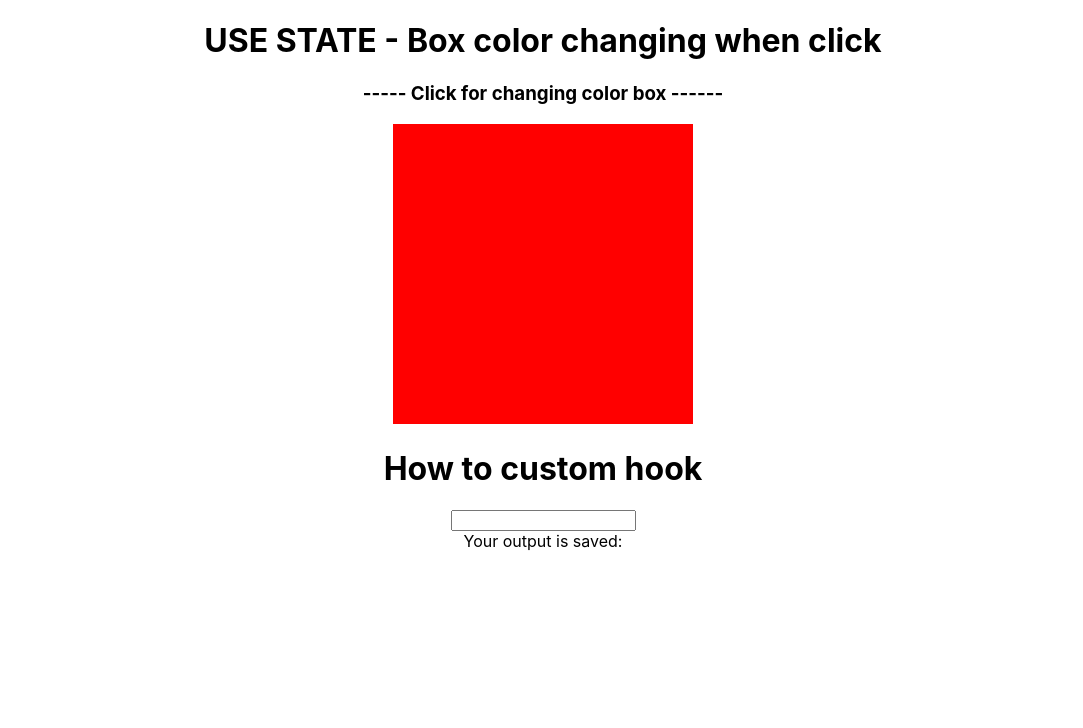
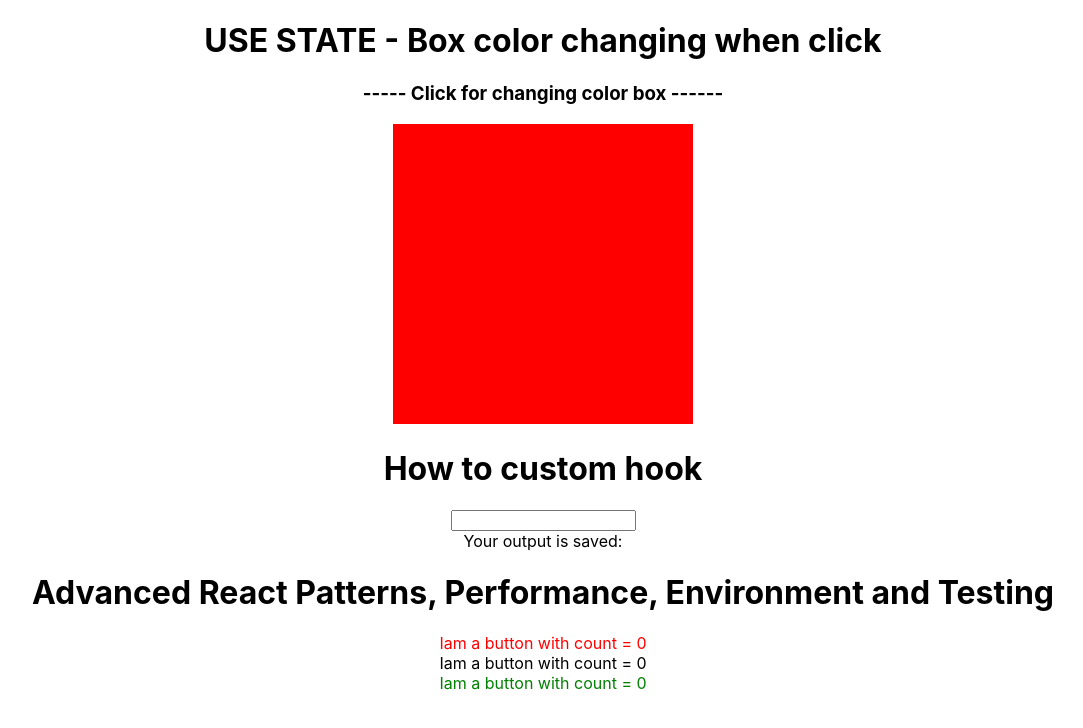
Before and after one commit to dvhata/react-learning-haunguyen, a React (Create React App) app: page / in a window 1280 px wide. Shown: the top 728 px of the page, without its empty margins (97-1180 px from the left). Built offline with nearby package versions, Linux system fonts and the light colour scheme.

Commit message:
advance react pattern

```diff
--- a/src/App.tsx
+++ b/src/App.tsx
@@ -1,15 +1,18 @@
-import React from 'react';
-import './App.scss';
-import ColorBox from './components/ColorBox/ColorBox';
-import ShowHook from './components/CustomHook/ShowHook';
+import React from "react";
+import "./App.scss";
+import AdvancedReactPattern from "./components/AdvancedReactPattern/AdvancedReactPattern";
+import ColorBox from "./components/ColorBox/ColorBox";
+import ShowHook from "./components/CustomHook/ShowHook";
 
 function App() {
   return (
     <div className="App">
       <h1> USE STATE - Box color changing when click</h1>
-      <ColorBox/>
+      <ColorBox />
       <h1> How to custom hook</h1>
-      <ShowHook/>
+      <ShowHook />
+      <h1> Advanced React Patterns, Performance, Environment and Testing </h1>
+      <AdvancedReactPattern />
     </div>
   );
 }
--- /dev/null
+++ b/src/components/AdvancedReactPattern/AdvancedReactPattern.tsx
@@ -0,0 +1,33 @@
+import React from "react";
+
+const Button = (props: any) => {
+  const [count, setCount] = React.useState(0);
+  return (
+    <div
+      style={{ color: props.color, textDecoration: props.underline }}
+      onClick={() => setCount((i) => i + props.increement)}
+    >
+      Iam a button with count = {count}
+    </div>
+  );
+};
+export default function AdvancedReactPattern() {
+  //   const props = {
+  //     underline: true,
+  //     increament: 2,
+  //     color: "black",
+  //   };
+
+  //   const obj  = {
+  //     x = 1
+  //   }
+  // React.createElement(component, props, ...children)
+  //JSX code -> React.createElement('Button', props: );
+  return (
+    <div>
+      <Button /* {...props} */ color="red" />
+      <Button /* {...props} */ color="black" />
+      <Button /* {...props} */ color="green" />
+    </div>
+  );
+}
```
